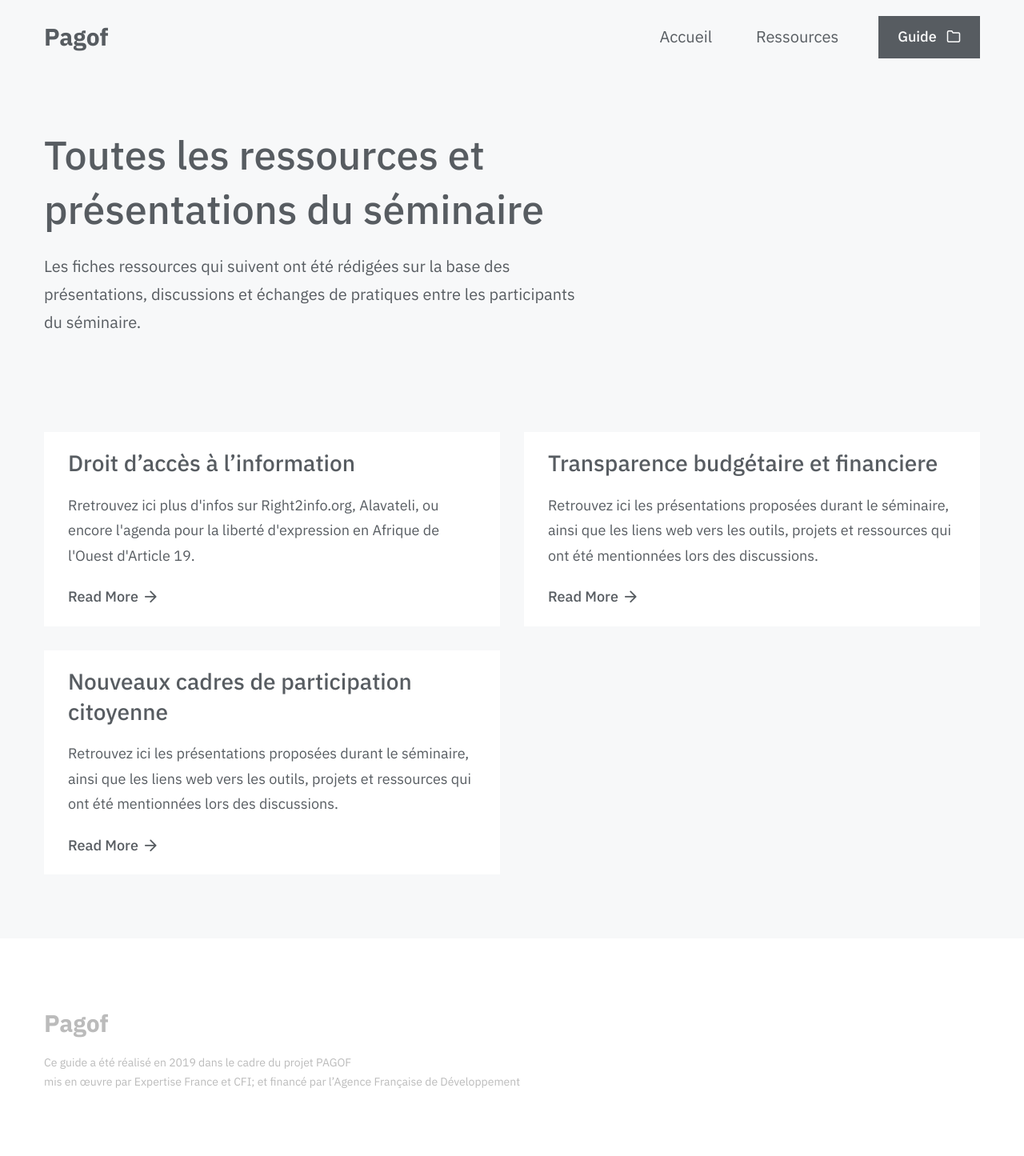
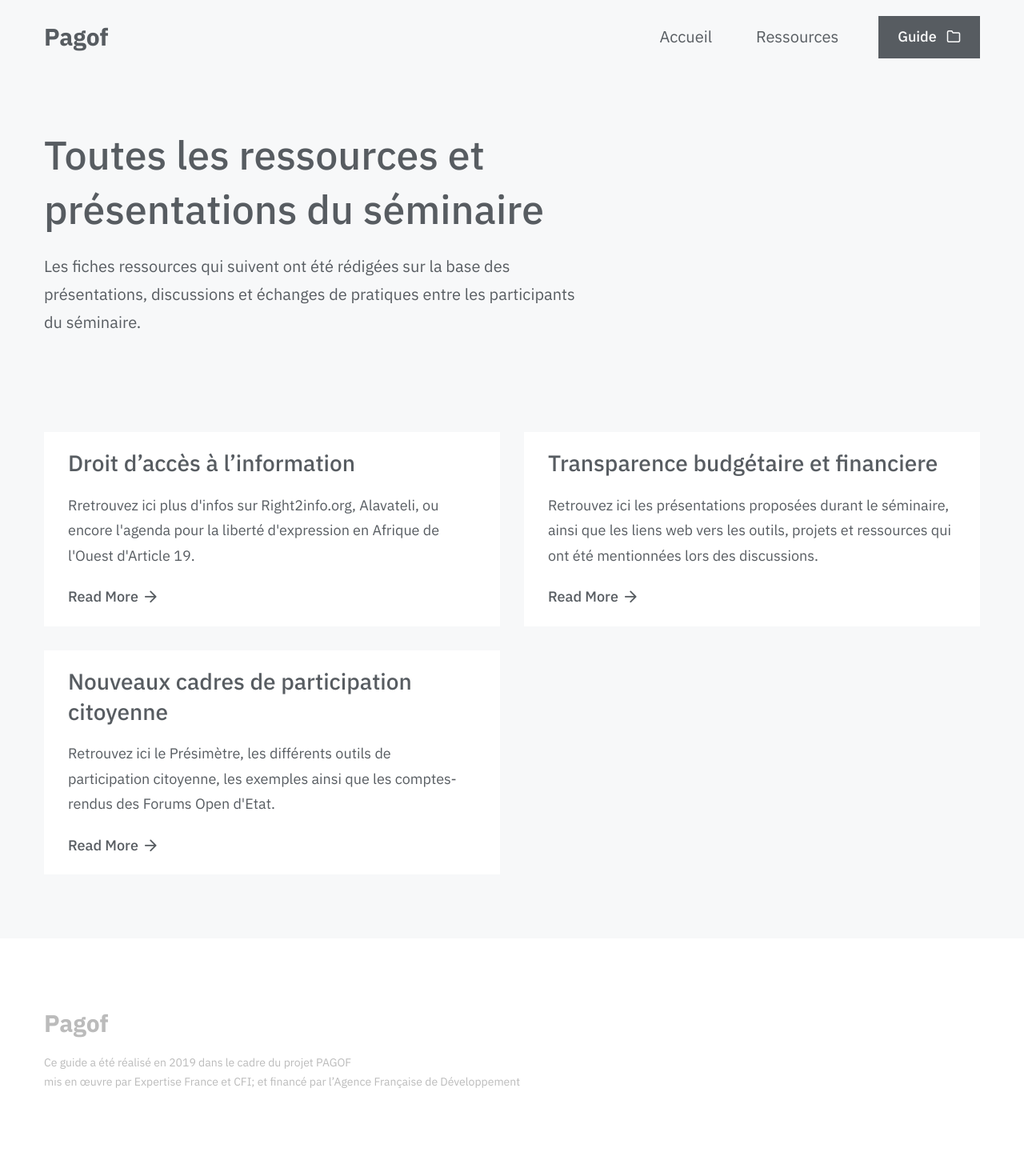
Before and after one commit to cecilaki/guide, a Jekyll site: the page built from ressources.md, in a window 1280 px wide. Shown: the whole page at 80% size. Built offline with Jekyll 4.4.1, drawn with Linux system fonts in a browser that asks for light colours; some web fonts are replaced.

Commit message:
Update theme3.md

```diff
--- a/_ressources/theme3.md
+++ b/_ressources/theme3.md
@@ -2,7 +2,7 @@
 # Page settings
 layout: ressources-single # Choose layout: "default", "homepage" or "documentation-archive"
 title: Nouveaux cadres de participation citoyenne # Define a title of your page
-description: Retrouvez ici les présentations proposées durant le séminaire, ainsi que les liens web vers les outils, projets et ressources qui ont été mentionnées lors des discussions. # Define a description of your page
+description: Retrouvez ici le Présimètre, les différents outils de participation citoyenne, les exemples ainsi que les comptes-rendus des Forums Open d'Etat. # Define a description of your page
 keywords: # Define keywords for search engines
 order: 3 # Define order of this page in list of all documentation documents
 
```
